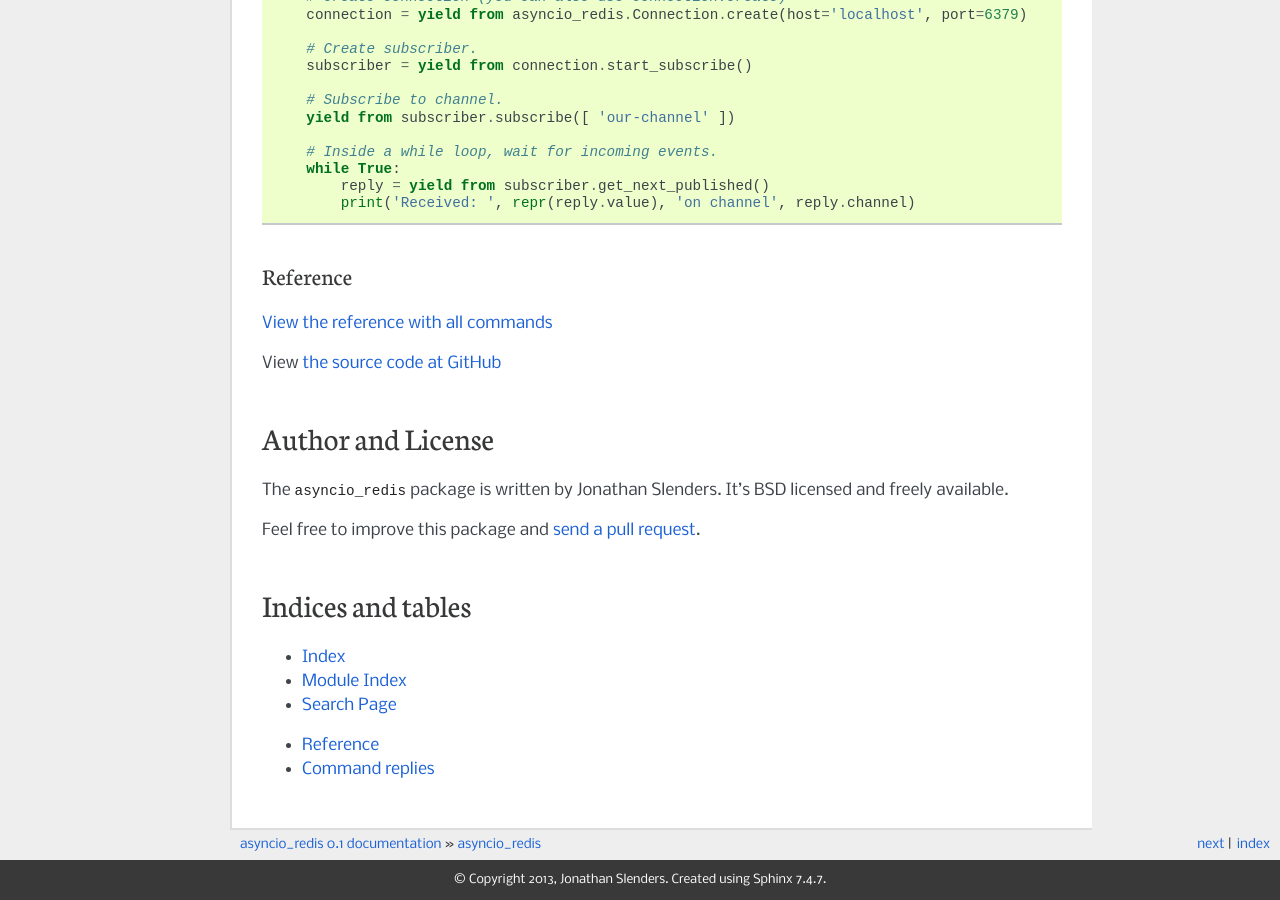
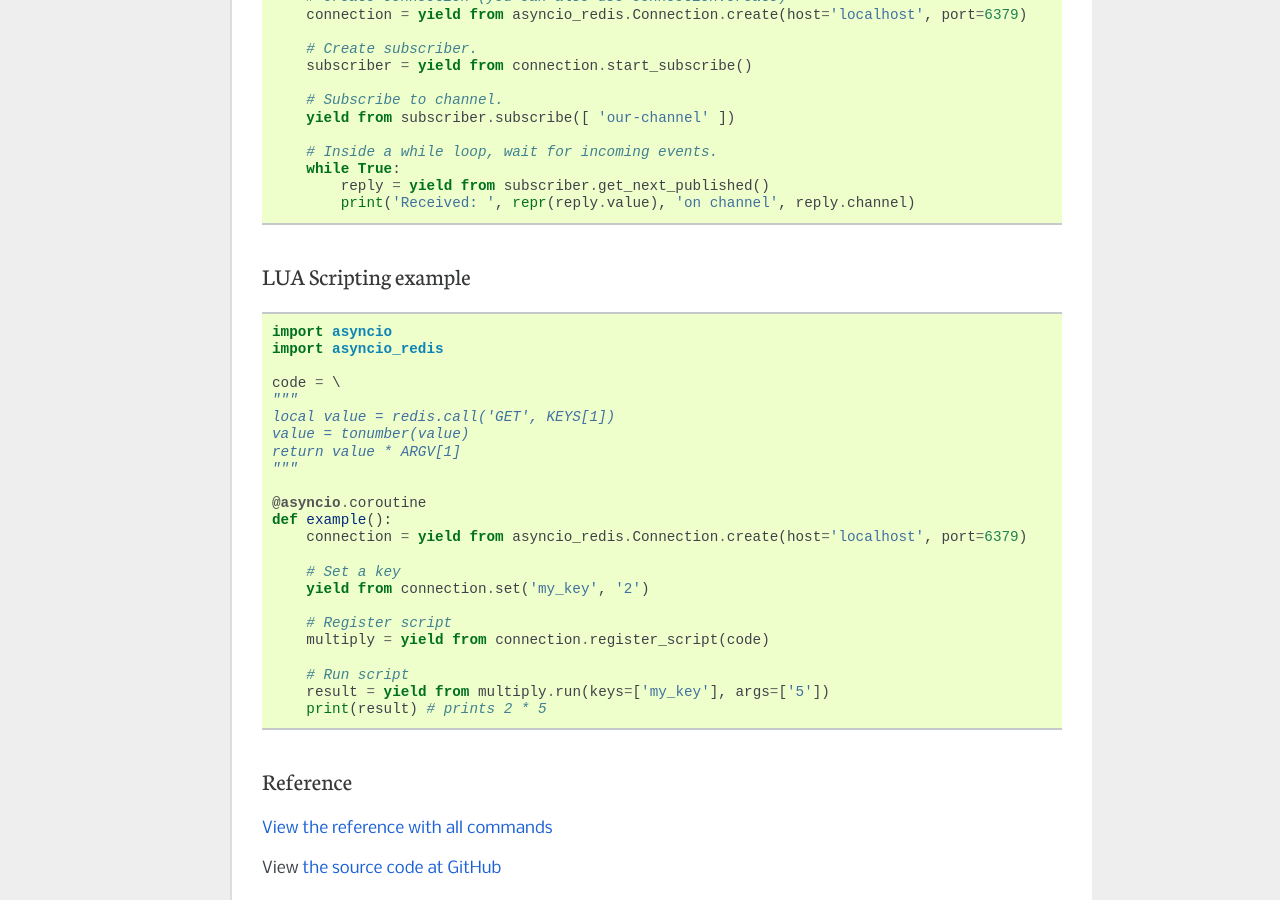
Before and after one commit to jonathanslenders/asyncio-redis, a Sphinx documentation site: the page built from docs/index.rst, in a window 1280 px wide and 900 px high, scrolled down 2556 px. Built offline with Sphinx 7.4.7, drawn with Linux system fonts in a browser that asks for light colours; some of the changed text lies outside the part shown.

Commit message:
LUA scripting example added.

```diff
--- a/docs/index.rst
+++ b/docs/index.rst
@@ -162,6 +162,37 @@ can start a pubsub listener.
             reply = yield from subscriber.get_next_published()
             print('Received: ', repr(reply.value), 'on channel', reply.channel)
 
+
+LUA Scripting example
+---------------------
+
+.. code:: python
+
+    import asyncio
+    import asyncio_redis
+
+    code = \
+    """
+    local value = redis.call('GET', KEYS[1])
+    value = tonumber(value)
+    return value * ARGV[1]
+    """
+
+    @asyncio.coroutine
+    def example():
+        connection = yield from asyncio_redis.Connection.create(host='localhost', port=6379)
+
+        # Set a key
+        yield from connection.set('my_key', '2')
+
+        # Register script
+        multiply = yield from connection.register_script(code)
+
+        # Run script
+        result = yield from multiply.run(keys=['my_key'], args=['5'])
+        print(result) # prints 2 * 5
+
+
 Reference
 ---------
 
```
Also changed, not shown: README.rst (+31 -0 lines).
